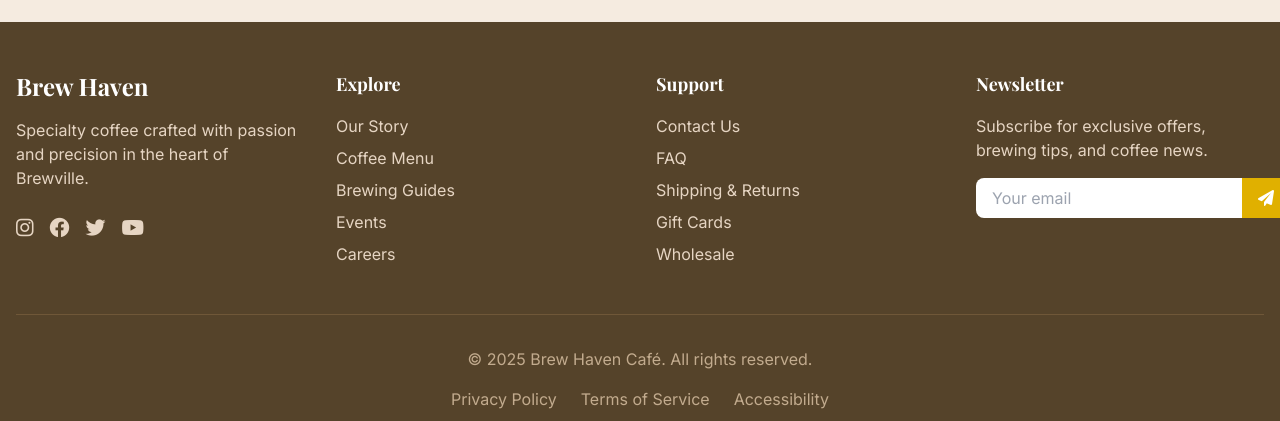
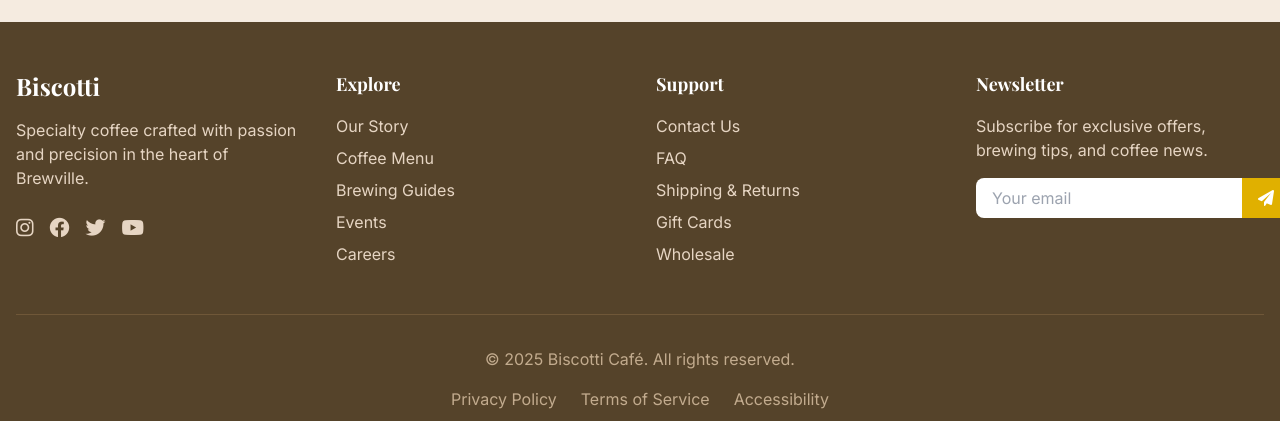
Before and after one commit to kelvin20563/kelvin_murithi.final-project, a plain HTML site: page index.html in a window 1280 px wide. Shown: the part 4243-4664 px from the top of the page. Drawn offline with nearby package versions, Linux system fonts and the light colour scheme.

Commit message:
index.html

```diff
--- a/index.html
+++ b/index.html
@@ -4,7 +4,7 @@
 <head>
     <meta charset="UTF-8">
     <meta name="viewport" content="width=device-width, initial-scale=1.0">
-    <title>Brew Haven Café</title>
+    <title>Biscotti Café</title>
     <link rel="stylesheet" href="https://cdnjs.cloudflare.com/ajax/libs/font-awesome/6.0.0/css/all.min.css">
     <script src="https://cdn.tailwindcss.com"></script>
     <link href="https://fonts.googleapis.com/css2?family=Inter:wght@300;400;500;600;700&family=Playfair+Display:wght@400;500;600;700&display=swap" rel="stylesheet">
@@ -552,7 +552,7 @@
         <div class="max-w-7xl mx-auto px-4">
             <div class="grid md:grid-cols-4 gap-8">
                 <div>
-                    <h3 class="text-2xl font-bold mb-4">Brew Haven</h3>
+                    <h3 class="text-2xl font-bold mb-4">Biscotti</h3>
                     <p class="mb-6" style="color: var(--coffee-200);">Specialty coffee crafted with passion and precision in the heart of Brewville.</p>
                     <div class="flex gap-4">
                         <a href="#" style="color: var(--coffee-200);" class="hover:text-white transition"><i class="fab fa-instagram text-xl"></i></a>
@@ -597,7 +597,7 @@
             </div>
 
             <div class="mt-12 pt-8 text-center" style="border-top: 1px solid var(--coffee-700); color: var(--coffee-400);">
-                <p>&copy; 2025 Brew Haven Café. All rights reserved.</p>
+                <p>&copy; 2025 Biscotti Café. All rights reserved.</p>
                 <div class="mt-4 flex justify-center gap-6">
                     <a href="#" class="hover:text-white transition">Privacy Policy</a>
                     <a href="#" class="hover:text-white transition">Terms of Service</a>
```
